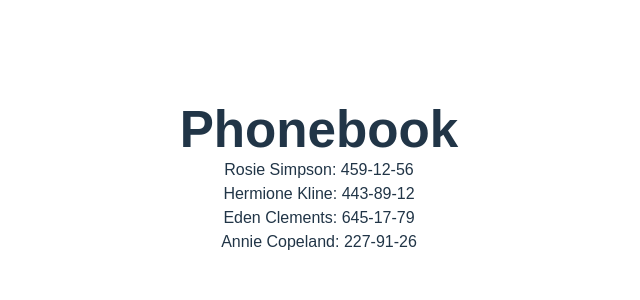
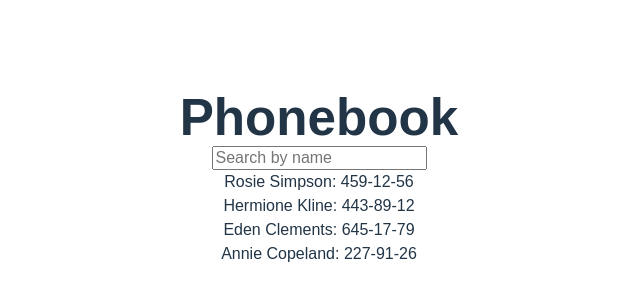
Before and after one commit to AlexBoyko5/goit-react-hw-03, a React (Vite) app: page / in a window 1280 px wide. Shown: the part 222-522 px from the top of the page, without its empty margins (321-961 px from the left). Built offline with nearby package versions, Linux system fonts and the light colour scheme.

Commit message:
commit-2
Task#2

```diff
--- a/src/Components/App/App.jsx
+++ b/src/Components/App/App.jsx
@@ -1,7 +1,7 @@
 import { useState } from 'react';
 import ContactList from '../ContactList/ContactList';
 // import ContactForm from '../ContactForm/ContactForm';
-// import SearchBox from '../SearchBox/SearchBox';
+import SearchBox from '../SearchBox/SearchBox';
 
 import './App.css';
 import 'modern-normalize';
@@ -15,12 +15,17 @@ function App() {
 		{ id: 'id-4', name: 'Annie Copeland', number: '227-91-26' },
 	]);
 
+	const [filter, setFilter] = useState('');
+	const filteredContacts = contacts.filter((contact) =>
+		contact.name.toLocaleLowerCase().includes(filter.toLocaleLowerCase())
+	);
+
 	return (
 		<div>
 			<h1>Phonebook</h1>
 			{/* <ContactForm contacts={contacts} setContacts={setContacts} /> */}
-			{/* <SearchBox contacts={contacts} /> */}
-			<ContactList contacts={contacts} />
+			<SearchBox filter={filter} setFilter={setFilter} />
+			<ContactList contacts={filteredContacts} />
 		</div>
 	);
 }
--- a/src/Components/SearchBox/SearchBox.jsx
+++ b/src/Components/SearchBox/SearchBox.jsx
@@ -1 +1,12 @@
+const SearchBox = ({ filter, setFilter }) => {
+	return (
+		<input
+			type="text"
+			value={filter}
+			onChange={(event) => setFilter(event.target.value)}
+			placeholder="Search by name"
+		/>
+	);
+};
+
 export default SearchBox;
```
